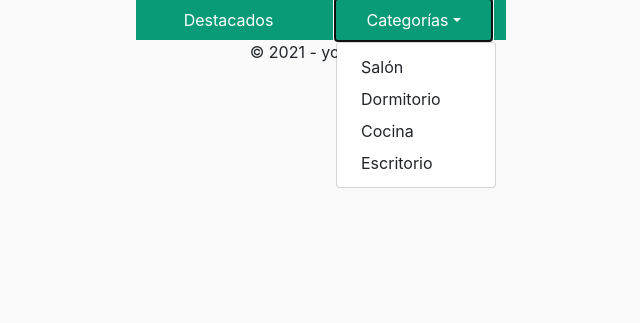
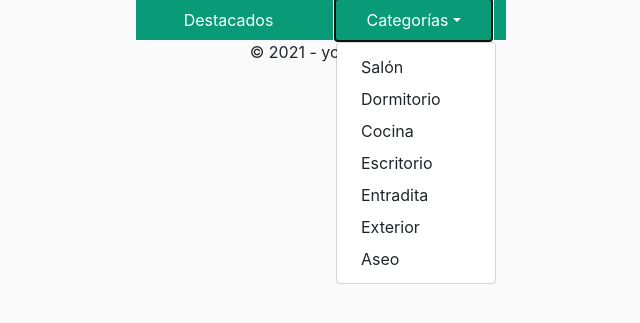
Before and after one commit to youRoom-ISPP/youRoom, a Django app: page /timeline/ in a window 1280 px wide, after a click on "Categorías". Shown: the top 323 px of the page, without its empty margins (319-959 px from the left). Run offline with Django 3.2, Linux system fonts and the light colour scheme; the visitor is signed in with stand-in values (Sample User, id 1); data that the repository does not hold is empty; some libraries are stand-ins or nearby versions; some web fonts are replaced.

Commit message:
Modificacion platilla listar publicaciones-#10
He modificado las vistas para poder enviar la categoria al controlador y que el usuario deba estar logeado para poder listar las publicaciones.

```diff
--- a/youroom/templates/timeline/timeline.html
+++ b/youroom/templates/timeline/timeline.html
@@ -8,18 +8,21 @@
     <ul class="nav justify-content-around">
         <div class="col-6 timeline-nav">
             <li class="nav-item">
-                <a class="nav-link text-white text-center" href="#">Destacados</a>
+                <a class="nav-link text-white text-center" href="{% url 'timeline' %}">Destacados</a>
             </li>
         </div>
         <div class="col-6 timeline-nav">
             <li class="nav-item dropdown ">
-                <a class="nav-link text-white dropdown-toggle text-center" data-toggle="dropdown" href="#" role="button"
+                <a class="nav-link text-white dropdown-toggle text-center" data-toggle="dropdown" href="{% url 'timeline' %}" role="button"
                     aria-haspopup="true" aria-expanded="false">Categorías</a>
                 <div class="dropdown-menu">
-                    <a class="dropdown-item" href="#">Salón</a>
-                    <a class="dropdown-item" href="#">Dormitorio</a>
-                    <a class="dropdown-item" href="#">Cocina</a>
-                    <a class="dropdown-item" href="#">Escritorio</a>
+                    <a class="dropdown-item" href="{% url 'timeline_categoria' pk='Categorias.SALON'%}">Salón</a>
+                    <a class="dropdown-item" href="{% url 'timeline_categoria' pk='Categorias.DORMITORIO'%}">Dormitorio</a>
+                    <a class="dropdown-item" href="{% url 'timeline_categoria' pk='Categorias.COCINA'%}">Cocina</a>
+                    <a class="dropdown-item" href="{% url 'timeline_categoria' pk='Categorias.ESCRITORIO'%}">Escritorio</a>
+                    <a class="dropdown-item" href="{% url 'timeline_categoria' pk='Categorias.ENTRADITA'%}">Entradita</a>
+                    <a class="dropdown-item" href="{% url 'timeline_categoria' pk='Categorias.EXTERIOR'%}">Exterior</a>
+                    <a class="dropdown-item" href="{% url 'timeline_categoria' pk='Categorias.ASEO'%}">Aseo</a>
                 </div>
             </li>
         </div>
--- a/youroom/timeline/views.py
+++ b/youroom/timeline/views.py
@@ -2,8 +2,11 @@ from django.shortcuts import render
 from django.views.generic import TemplateView
 from publicacion.models import Publicacion, Destacada
 from publicacion.enum import Categorias
+from django.utils.decorators import method_decorator
+from django.contrib.auth.decorators import login_required
 
 
+@method_decorator(login_required, name='dispatch')
 class TimelineViewCategorias(TemplateView):
     template_name = 'timeline/timeline.html'
 
@@ -13,6 +16,7 @@ class TimelineViewCategorias(TemplateView):
         context['publicaciones'] = Publicacion.objects.filter(categoria=pk)
         return context
 
+@method_decorator(login_required, name='dispatch')
 class TimelineView(TemplateView):
     template_name = 'timeline/timeline.html'
 
```
